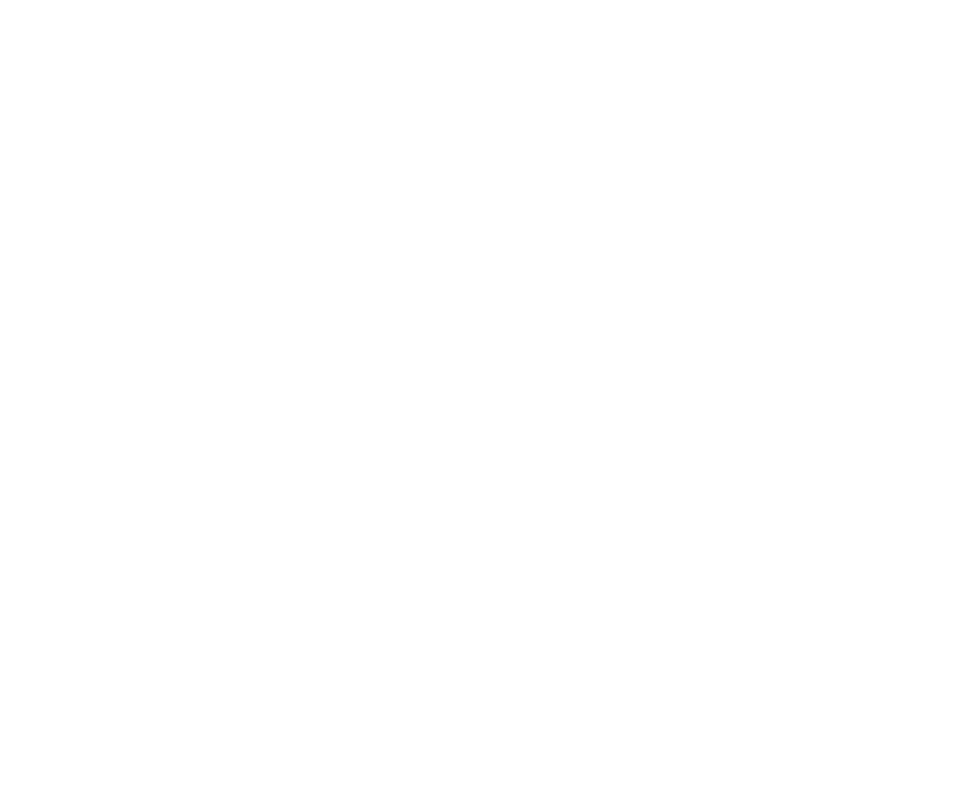
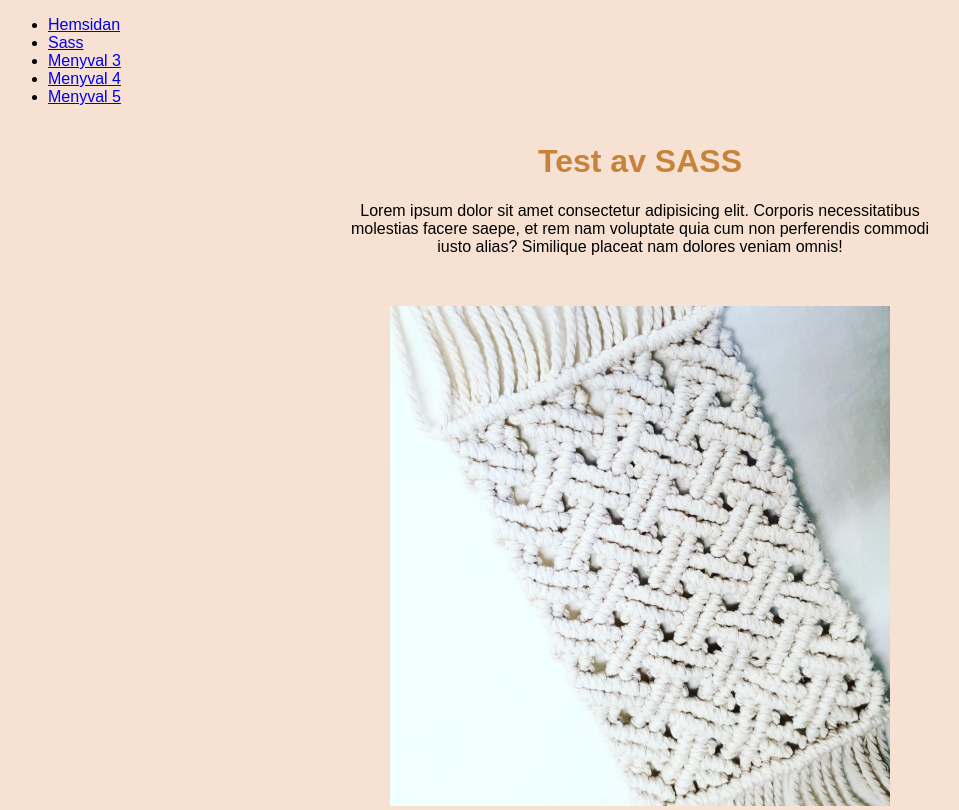
Before and after one commit to FarahUmran/Moment-3, a website built with Parcel: page src/index.html in a window 1280 px wide. Shown: the top 810 px of the page, without its empty margins (0-959 px from the left). Built offline with nearby package versions, Linux system fonts and the light colour scheme.

Commit message:
lagt till lite style och 2 st bilder

```diff
--- a/package.json
+++ b/package.json
@@ -10,6 +10,7 @@
   "license": "ISC",
   "description": "",
   "devDependencies": {
+    "@parcel/transformer-sass": "^2.13.3",
     "parcel": "^2.13.3"
   },
   "browserslist": "> 0.5, last 2 versions, not dead"
--- a/src/css/main.scss
+++ b/src/css/main.scss
@@ -0,0 +1,51 @@
+
+
+//första läget .. ljusa läget .. ändrar sig efter det operativa systemet tema
+
+$primary-color: #edb8946a;
+
+body {
+    background-color: $primary-color;
+    font-family: Arial, sans-serif;
+}
+
+h1 {
+    color: rgb(199, 131, 58);
+    text-align: center;
+}
+
+p {
+    text-align: center;
+    max-width: 600px;
+    padding: 0;
+    margin: 0;
+}
+main {
+    display: flex;
+    flex-direction: column;
+    align-items: center; /* Centrerar innehållet horisontellt */
+}
+
+img {
+    width: 500px;
+    margin-top: 50px;
+}
+
+
+
+// mörka läget .. ändrar sig också efter det operativa systemets tema
+ @media (prefers-color-scheme: dark) {
+    body {
+      background-color: #120b62;
+      color: #ffffff;
+    }
+  }
+
+
+
+//   @media (prefers-color-scheme: light) {
+//     body {
+//       background-color: #ffffff;
+//       color: #000000;
+//     }
+//   }
--- a/src/index.html
+++ b/src/index.html
@@ -1,13 +1,42 @@
 <!DOCTYPE html>
 <html lang="sv">
+
 <head>
     <meta charset="UTF-8">
     <meta name="viewport" content="width=device-width, initial-scale=1.0">
     <link rel="stylesheet" href="css/main.scss">
-    <script src="main.js" type="module"></script>
+    <!-- <link rel="stylesheet" href="css/style.css">
+    <script src="main.js" type="module"></script> -->
     <title>Moment 3</title>
+
+
 </head>
+
 <body>
 
+    <nav>
+        <ul class="headmenu">
+            <li><a href="index.html">Hemsidan</a></li>
+            <li><a href="sass.html">Sass</a></li>
+            <li><a href="#">Menyval 3</a></li>
+            <li><a href="#">Menyval 4</a></li>
+            <li><a href="#">Menyval 5</a></li>
+        </ul>
+    </nav>
+
+<main>
+
+<h1>Test av SASS </h1>
+    <p>
+        Lorem ipsum dolor sit amet consectetur adipisicing elit. Corporis necessitatibus molestias facere saepe, et rem
+        nam voluptate quia cum non perferendis commodi iusto alias? Similique placeat nam dolores veniam omnis!
+    </p>
+
+<img src="../pic6.jpg" alt="handgjord underlägg">
+<img src="../pic7.jpg" alt="handgjord dekoration på en kasse">
+
+</main>
+
 </body>
+
 </html>
```
Also changed, not shown: src/SASS.html (+45 -0 lines), pic6.jpg (added), pic7.jpg (added), src/main.js (deleted).
